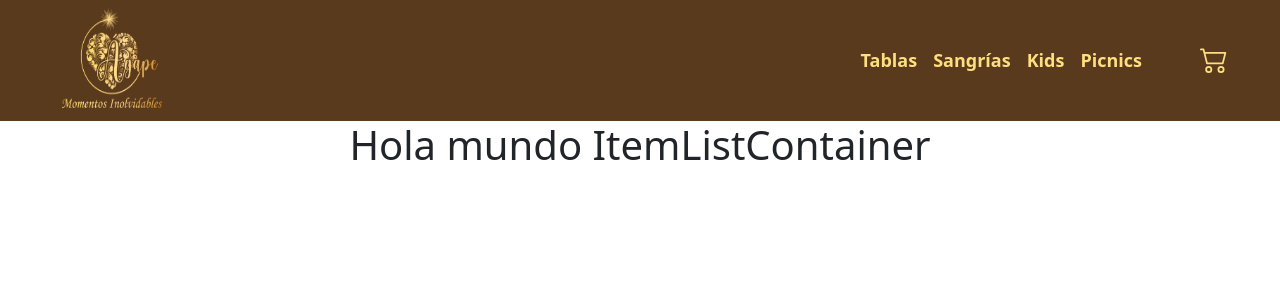
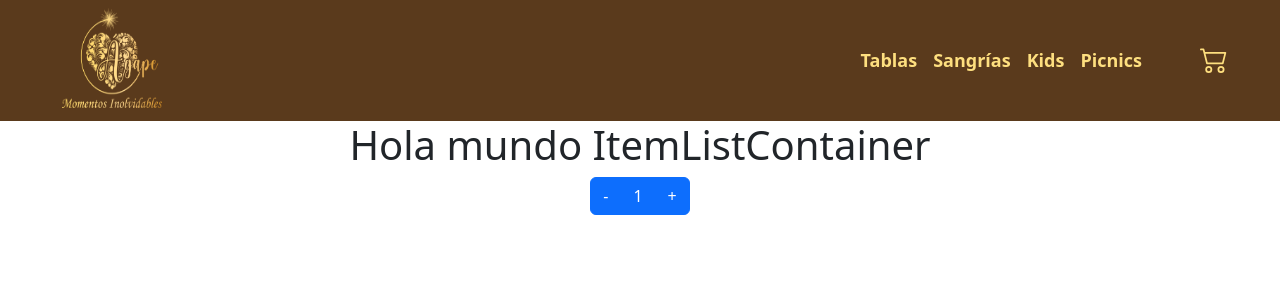
Before and after one commit to ValeriaMejiaCortes/coder-agape, a React (Create React App) app: page / in a window 1280 px wide. Shown: the top 300 px of the page. Built offline with nearby package versions, Linux system fonts and the light colour scheme.

Commit message:
ItemCount_mejia

```diff
--- /dev/null
+++ b/src/components/ItemCount.js
@@ -0,0 +1,33 @@
+import React, { useState } from 'react'
+
+
+const ItemCount = ({initial, stock}) => {
+
+  const [products, setProducts]= useState(initial);
+
+  function addProduct(){
+    if(products < stock){
+      setProducts( current => current+1 );
+    }else{
+      alert("No hay más existencia");
+    }
+  };
+
+  function deleteProduct(){
+    if(products > 0){
+      setProducts( current => current-1 );
+    }else{
+      alert("Ya no tienes productos agregados");
+    }
+  };
+
+  return (
+    <div className="btn-group" role="group" aria-label="Button group with nested dropdown">
+        <button type="button" className="btn btn-primary" onClick={deleteProduct}>-</button>
+        <button type="button" className="btn btn-primary">{products}</button>
+        <button type="button" className="btn btn-primary" onClick={addProduct}>+</button>
+    </div>
+  )
+}
+
+export default ItemCount
--- a/src/components/ItemListContainer.js
+++ b/src/components/ItemListContainer.js
@@ -1,8 +1,12 @@
 import React from 'react'
+import ItemCount from './ItemCount';
 
 const ItemListContainer = (props) => {
   return (
-    <h1>{props.saludo}</h1>
+    <>
+      <h1>{props.saludo}</h1>
+      <ItemCount stock={3} initial={1}/>
+    </>
   )
 }
 
```
